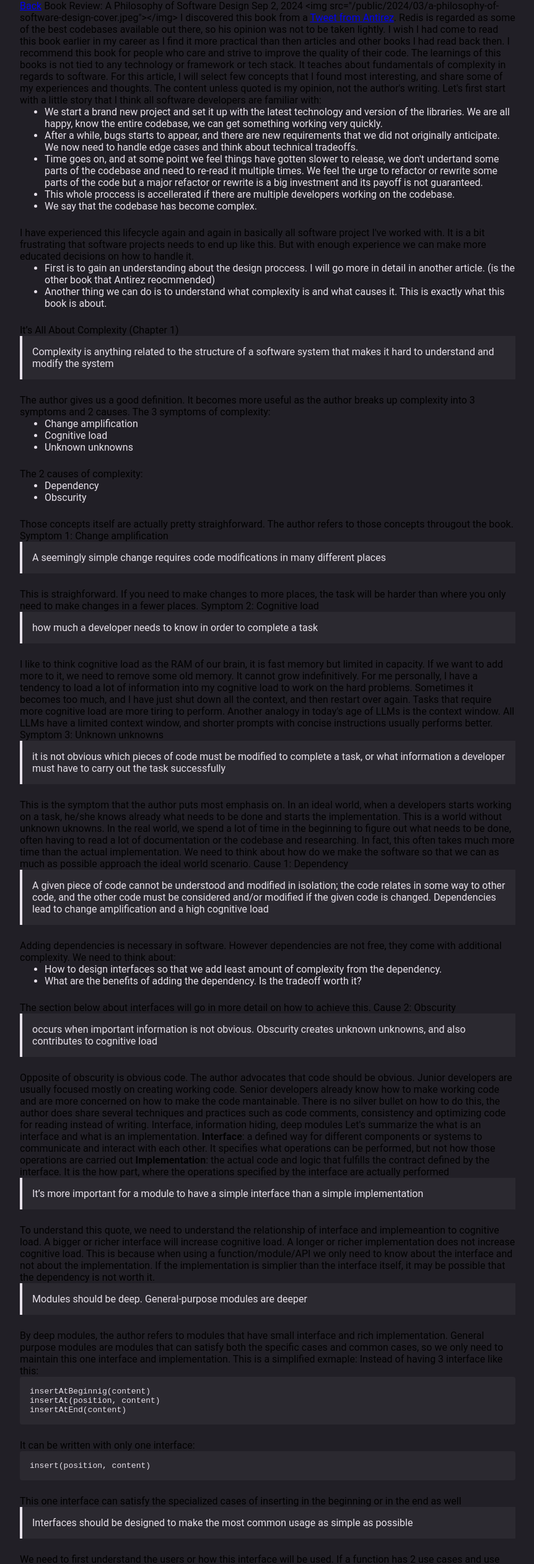
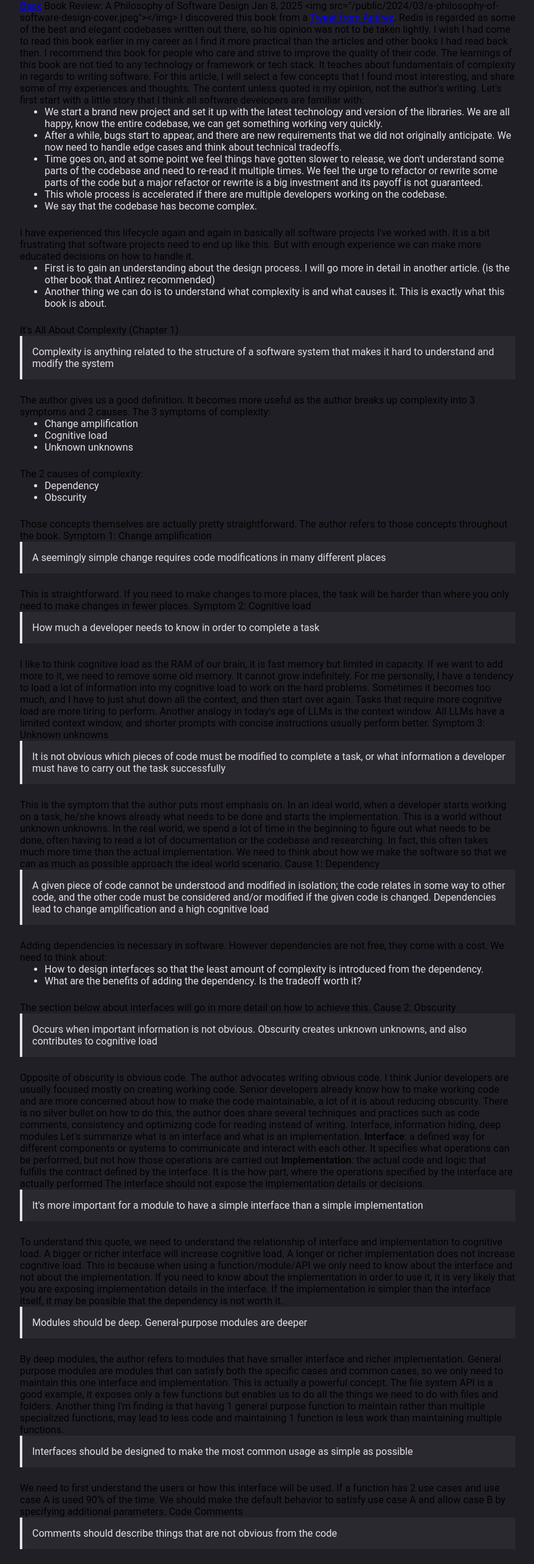
Before and after one commit to han4wluc/han4wluc.com, an Eleventy site: page src/blog/2024/03-book-review-philosophy-of-software-design.md in a window 1280 px wide. Shown: the top 2523 px of the page at 62% size, without its empty margins (208-1070 px from the left). Built offline with nearby package versions, Linux system fonts and the light colour scheme; Eleventy itself is replaced by a stand-in of ours; files that its build step writes are made by us from their sources.

Commit message:
update post 3

````diff
--- a/src/blog/2024/03-book-review-philosophy-of-software-design.md
+++ b/src/blog/2024/03-book-review-philosophy-of-software-design.md
@@ -2,34 +2,34 @@
 tags: [post]
 layout: bloglayout.html
 title: 'Book Review: A Philosophy of Software Design'
-description: ok
-date: 2024-09-02
+description: "This book talks about complexity in regards to writing software. It helps us understand what complexity is andfrom and what causes it. In this article, I share my opinions and notes."
+date: 2025-01-08
 ---
 
 <img src="/public/2024/03/a-philosophy-of-software-design-cover.jpeg"></img>
 
-I discovered this book from a [Tweet from Antirez](https://twitter.com/antirez/status/1727706640147738998). Redis is regarded as some of the best codebases available out there, so his opinion was not to be taken lightly.
+I discovered this book from a [Tweet from Antirez](https://twitter.com/antirez/status/1727706640147738998). Redis is regarded as some of the best and elegant codebases written out there, so his opinion was not to be taken lightly.
 
-I wish I had come to read this book earlier in my career as I find it more practical than then articles and other books I had read back then. I recommend this book for people who care and strive to improve the quality of their code.
+I wish I had come to read this book earlier in my career as I find it more practical than the articles and other books I had read back then. I recommend this book for people who care and strive to improve the quality of their code.
 
-The learnings of this books is not tied to any technology or framework or tech stack. It teaches about fundamentals of complexity in regards to software.
+The learnings of this book are not tied to any technology or framework or tech stack. It teaches about fundamentals of complexity in regards to writing software.
 
-For this article, I will select few concepts that I found most interesting, and share some of my experiences and thoughts. The content unless quoted is my opinion, not the author's writing.
+For this article, I will select a few concepts that I found most interesting, and share some of my experiences and thoughts. The content unless quoted is my opinion, not the author's writing.
 
 Let's first start with a little story that I think all software developers are familiar with:
 
 * We start a brand new project and set it up with the latest technology and version of the libraries. We are all happy, know the entire codebase, we can get something working very quickly.
-* After a while, bugs starts to appear, and there are new requirements that we did not originally anticipate. We now need to handle edge cases and think about technical tradeoffs.
-* Time goes on, and at some point we feel things have gotten slower to release, we don't undertand some parts of the codebase and need to re-read it multiple times. We feel the urge to refactor or rewrite some parts of the code but a major refactor or rewrite is a big investment and its payoff is not guaranteed.
-* This whole proccess is accellerated if there are multiple developers working on the codebase.
+* After a while, bugs start to appear, and there are new requirements that we did not originally anticipate. We now need to handle edge cases and think about technical tradeoffs.
+* Time goes on, and at some point we feel things have gotten slower to release, we don't understand some parts of the codebase and need to re-read it multiple times. We feel the urge to refactor or rewrite some parts of the code but a major refactor or rewrite is a big investment and its payoff is not guaranteed.
+* This whole process is accelerated if there are multiple developers working on the codebase.
 * We say that the codebase has become complex.
 
-I have experienced this lifecycle again and again in basically all software project I've worked with.
-It is a bit frustrating that software projects needs to end up like this. But with enough experience we can make more educated decisions on how to handle it.
-* First is to gain an understanding about the design proccess. I will go more in detail in another article. (is the other book that Antirez reocmmended)
+I have experienced this lifecycle again and again in basically all software projects I've worked with.
+It is a bit frustrating that software projects need to end up like this. But with enough experience we can make more educated decisions on how to handle it.
+* First is to gain an understanding about the design process. I will go more in detail in another article. (is the other book that Antirez recommended)
 * Another thing we can do is to understand what complexity is and what causes it. This is exactly what this book is about.
 
-### It’s All About Complexity (Chapter 1)
+### It's All About Complexity (Chapter 1)
 
 > Complexity is anything related to the structure of a software system that makes it hard to understand and modify the system
 
@@ -44,46 +44,46 @@ The 2 causes of complexity:
 * Dependency
 * Obscurity
 
-Those concepts itself are actually pretty straighforward. The author refers to those concepts througout the book.
+Those concepts themselves are actually pretty straightforward. The author refers to those concepts throughout the book.
 
 ### Symptom 1: Change amplification
 
 > A seemingly simple change requires code modifications in many different places
 
-This is straighforward. If you need to make changes to more places, the task will be harder than where you only need to make changes in a fewer places.
+This is straightforward. If you need to make changes to more places, the task will be harder than where you only need to make changes in fewer places.
 
 ### Symptom 2: Cognitive load
 
-> how much a developer needs to know in order to complete a task
+> How much a developer needs to know in order to complete a task
 
-I like to think cognitive load as the RAM of our brain, it is fast memory but limited in capacity. If we want to add more to it, we need to remove some old memory. It cannot grow indefinitively.
+I like to think cognitive load as the RAM of our brain, it is fast memory but limited in capacity. If we want to add more to it, we need to remove some old memory. It cannot grow indefinitely.
 
-For me personally, I have a tendency to load a lot of information into my cognitive load to work on the hard problems. Sometimes it becomes too much, and I have just shut down all the context, and then restart over again. Tasks that require more cognitive load are more tiring to perform.
+For me personally, I have a tendency to load a lot of information into my cognitive load to work on the hard problems. Sometimes it becomes too much, and I have to just shut down all the context, and then start over again. Tasks that require more cognitive load are more tiring to perform.
 
-Another analogy in today's age of LLMs is the context window. All LLMs have a limited context window, and shorter prompts with concise instructions usually performs better.
+Another analogy in today's age of LLMs is the context window. All LLMs have a limited context window, and shorter prompts with concise instructions usually perform better.
 
 ### Symptom 3: Unknown unknowns
 
-> it is not obvious which pieces of code must be modified to complete a task, or what information a developer must have to carry out the task successfully
+> It is not obvious which pieces of code must be modified to complete a task, or what information a developer must have to carry out the task successfully
 
 This is the symptom that the author puts most emphasis on.
 
-In an ideal world, when a developers starts working on a task, he/she knows already what needs to be done and starts the implementation. This is a world without unknown uknowns.
+In an ideal world, when a developer starts working on a task, he/she knows already what needs to be done and starts the implementation. This is a world without unknown unknowns.
 
 In the real world, we spend a lot of time in the beginning to figure out what needs to be done, often having to read a lot of documentation or the codebase and researching. In fact, this often takes much more time than the actual implementation.
 
-We need to think about how do we make the software so that we can as much as possible approach the ideal world scenario.
+We need to think about how we make the software so that we can as much as possible approach the ideal world scenario.
 
 
 ### Cause 1: Dependency
 
 > A given piece of code cannot be understood and modified in isolation; the code relates in some way to other code, and the other code must be considered and/or modified if the given code is changed. Dependencies lead to change amplification and a high cognitive load
 
-Adding dependencies is necessary in software. However dependencies are not free, they come with additional complexity.
+Adding dependencies is necessary in software. However dependencies are not free, they come with a cost.
 
 We need to think about:
 
-* How to design interfaces so that we add least amount of complexity from the dependency.
+* How to design interfaces so that the least amount of complexity is introduced from the dependency.
 * What are the benefits of adding the dependency. Is the tradeoff worth it?
 
 The section below about interfaces will go in more detail on how to achieve this.
@@ -91,25 +91,27 @@ The section below about interfaces will go in more detail on how to achieve this
 
 ### Cause 2: Obscurity
 
-> occurs when important information is not obvious. Obscurity creates unknown unknowns, and also contributes to cognitive load
+> Occurs when important information is not obvious. Obscurity creates unknown unknowns, and also contributes to cognitive load
 
-Opposite of obscurity is obvious code. The author advocates that code should be obvious.
+Opposite of obscurity is obvious code. The author advocates writing obvious code.
 
-Junior developers are usually focused mostly on creating working code. Senior developers already know how to make working code and are more concerned on how to make the code mantainable.
+I think Junior developers are usually focused mostly on creating working code. Senior developers already know how to make working code and are more concerned about how to make the code maintainable, a lot of it is about reducing obscurity.
 
 There is no silver bullet on how to do this, the author does share several techniques and practices such as code comments, consistency and optimizing code for reading instead of writing.
 
 ### Interface, information hiding, deep modules
 
-Let's summarize the what is an interface and what is an implementation.
+Let's summarize what is an interface and what is an implementation.
 
 **Interface**: a defined way for different components or systems to communicate and interact with each other. It specifies what operations can be performed, but not how those operations are carried out
 
 **Implementation**: the actual code and logic that fulfills the contract defined by the interface. It is the how part, where the operations specified by the interface are actually performed
 
-> It’s more important for a module to have a simple interface than a simple implementation
+The interface should not expose the implementation details or decisions.
 
-To understand this quote, we need to understand the relationship of interface and implemeantion to cognitive load.
+> It's more important for a module to have a simple interface than a simple implementation
+
+To understand this quote, we need to understand the relationship of interface and implementation to cognitive load.
 
 A bigger or richer interface will increase cognitive load.
 
@@ -117,30 +119,18 @@ A longer or richer implementation does not increase cognitive load.
 
 This is because when using a function/module/API we only need to know about the interface and not about the implementation.
 
-If the implementation is simplier than the interface itself, it may be possible that the dependency is not worth it.
+If you need to know about the implementation in order to use it, it is very likely that you are exposing implementation details in the interface.
+
+If the implementation is simpler than the interface itself, it may be possible that the dependency is not worth it.
 
 
 > Modules should be deep. General-purpose modules are deeper
 
-By deep modules, the author refers to modules that have small interface and rich implementation.
+By deep modules, the author refers to modules that have smaller interface and richer implementation.
 
-General purpose modules are modules that can satisfy both the specific cases and common cases, so we only need to maintain this one interface and implementation.
+General purpose modules are modules that can satisfy both the specific cases and common cases, so we only need to maintain this one interface and implementation. This is actually a powerful concept. The file system API is a good example, it exposes only a few functions but enables us to do all the things we need to do with files and folders.
 
-This is a simplified exmaple:
-
-Instead of having 3 interface like this:
-```
-insertAtBeginnig(content)
-insertAt(position, content)
-insertAtEnd(content)
-```
-
-It can be written with only one interface:
-```
-insert(position, content)
-```
-
-This one interface can satisfy the specialized cases of inserting in the beginning or in the end as well
+Another thing I'm finding is that having 1 general purpose function to maintain rather than multiple specialized functions, may lead to less code and maintaining 1 function is less work than maintaining multiple functions.
 
 > Interfaces should be designed to make the most common usage as simple as possible
 
@@ -152,9 +142,9 @@ If a function has 2 use cases and use case A is used 90% of the time. We should
 ### Code Comments
 > Comments should describe things that are not obvious from the code
 
-Below are two extremes of writing comments
+Below are two extremes of writing comments:
 
-* When writing excessive comments, comments can be written on every line of code. This makes it very verbose and giving us doubts on the usefullness of the comments. More comments means more content to maintain.
+* Write comments for everything. Comments can be written on every line of code. This makes it very verbose and gives us doubts on the usefulness of the comments. More comments means more content to maintain.
 
 * No comments at all. The code itself should be self explanatory and that we should not be writing comments explaining the code. The issue is that the reader will need to spend a lot of time to go through the code and that there will always be information that is just lost in the code.
 
@@ -168,9 +158,9 @@ However when writing code or documentation it is a challenge to make everything
 
 The best way to promote consistency is to keep things consistent in the first place. A consistent codebase promotes consistency, once inconsistency is introduced, things will naturally become more inconsistent. Similar to [broken window effect](https://en.wikipedia.org/wiki/Broken_windows_theory).
 
-Documentation can help with consistency. For example documentation of the terminology or coding style guidelines.
+Documentation can help with consistency. For example documentation of the terminology or coding style guidelines. Writing too much documentation however can backfire, as it introduces more surface for inconsistency if you don't update the documentation.
 
-When working on someone else's codebase, the best thing to do is to try remain consistent with the existing codebase. We should resist the urge to change how things are done even if we don't agree with it. If you do want to change something, try changing it all at once so that the end state is a consistent one.
+When working on someone else's codebase, the best thing to do may be to try to remain consistent with the existing codebase. We should resist the urge to change how things are done even if we don't agree with it. If you do want to change something, try changing it all at once so that the end state is a consistent one.
 
 ### Writing vs reading code
 
@@ -185,15 +175,16 @@ Reviewing our own PR is a great way to take the reader's perspective.
 The reader does not only mean other people. After we've written the code, we become the reader. We will eventually forget the context of when the code was written.
 
 The code is written only once and that is it. However, it will be read over and over again for the entire lifetime of the codebase.
+It will take a higher initial investment to make the code easier to read, but it will pay out dividends throughout the lifetime of the codebase.
 
-It will take a higher initial investment to make the code easier to read, but it will pay out dividends throughout the lifetime of the codebase. If this code is for a hackathon or proof of concept, it does not matter so much, but for a long term codebase we need to be more conscious of such investment.
+If this code is for a hackathon or proof of concept, it does not matter so much, but for a long term codebase we need to be more conscious of such investment.
 
 # Conclusion
 
 I like this book for the topic of why software becomes more complex and what we can do about it. It does not only share the theory but the book is filled with examples and references so that a lot of it feels practical.
 
-Many of these concepts are not entirely new for an experienced software engineer, but I could have never written these concepts down and explain them so explicitly as the author. By writing these down, it lets us become more concious about them when we're writing software.
+Many of these concepts are not entirely new for an experienced software engineer, but I could have never written these concepts down and explain them so explicitly as the author.
 
-By mastering the complexity of software, I hope to be able to create more ambitious hight quality products that can stand the test of time.
+By mastering the complexity of software, I hope to be able to create more ambitious high quality products that can stand the test of time.
 
-If you found those concepts interesting, definitively do go read the actual book, and try put those learnings when designing and writing software.
+If you found those concepts interesting, definitely do go read the actual book, and try to put those learnings when designing and writing software.
````
